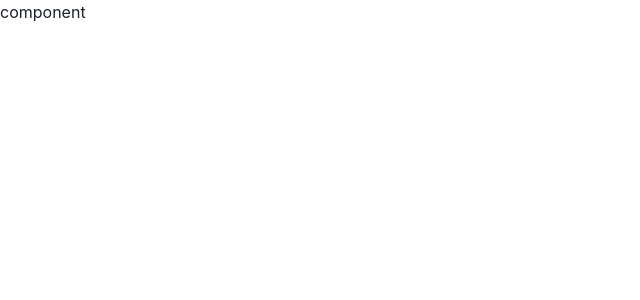
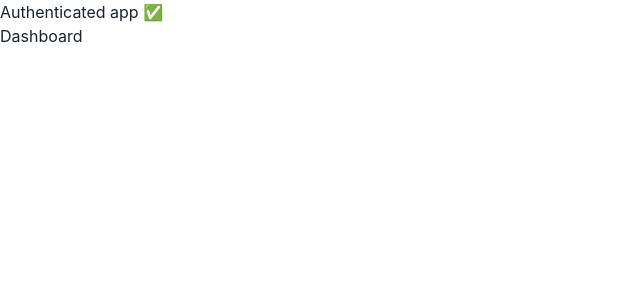
Before and after one commit to masvelio/Devbook, a React (Create React App) app: page /dashboard in a window 1280 px wide. Shown: the top 300 px of the page, without its empty margins (0-640 px from the left). Built offline with nearby package versions, Linux system fonts and the light colour scheme.

Commit message:
Introduce authenticated and unauthenticated app

```diff
--- a/src/App.tsx
+++ b/src/App.tsx
@@ -9,17 +9,15 @@ import { Routes } from './Routes';
 
 export const App = () => (
   <React.StrictMode>
-    <AuthProvider value={{ value: 'something' }}>
     <ChakraProvider theme={theme}>
       <ColorModeScript />
       <Router>
         <ErrorBoundary>
-            <React.Suspense fallback="loading....">
+          <AuthProvider>
             <Routes />
-            </React.Suspense>
+          </AuthProvider>
         </ErrorBoundary>
       </Router>
     </ChakraProvider>
-    </AuthProvider>
   </React.StrictMode>
 );
--- /dev/null
+++ b/src/AuthenticatedApp.tsx
@@ -0,0 +1,17 @@
+import * as React from 'react';
+import { Switch, Route } from 'react-router-dom';
+
+const Nav = () => <h1>NAV</h1>;
+const Dashboard = () => <h1>Dashboard</h1>;
+
+const AuthenticatedApp = () => (
+    <>
+      <h1>Authenticated app ✅</h1>
+      <Switch>
+        <Route exact path="/nav" component={Nav} />
+        <Route path="/dashboard" component={Dashboard} />
+      </Switch>
+    </>
+  );
+
+export default AuthenticatedApp;
--- a/src/Routes.tsx
+++ b/src/Routes.tsx
@@ -1,13 +1,14 @@
 import * as React from 'react';
-import { Switch, Route } from 'react-router-dom';
+import { useAuth } from './context/authContext';
 
-const Login = React.lazy(() => import('./components/Login'));
+const AuthenticatedApp = React.lazy(() => import('./AuthenticatedApp'));
+const UnauthenticatedApp = React.lazy(() => import('./UnauthenticatedApp'));
 
-const Comp = () => <h1>component</h1>;
-
-export const Routes = () => (
-  <Switch>
-    <Route exact path="/login" component={Login} />
-    <Route path="/" component={Comp} />
-  </Switch>
-);
+export const Routes = () => {
+  const { user } = useAuth();
+  return (
+    <React.Suspense fallback="loading...">
+      {user ? <AuthenticatedApp /> : <UnauthenticatedApp />}
+    </React.Suspense>
+  );
+};
--- /dev/null
+++ b/src/UnauthenticatedApp.tsx
@@ -0,0 +1,6 @@
+import * as React from 'react';
+import Login from './components/Login';
+
+const UnauthenticatedApp = () => <Login />;
+
+export default UnauthenticatedApp;
--- a/src/context/authContext.tsx
+++ b/src/context/authContext.tsx
@@ -1,12 +1,15 @@
 import * as React from 'react';
 
-const AuthContext = React.createContext<{ value: string } | null>(null);
+interface IAuthContext {
+  user: boolean;
+}
 
+const AuthContext = React.createContext({} as IAuthContext);
 AuthContext.displayName = 'AuthContext';
 
-const AuthProvider = (
-  props: JSX.IntrinsicAttributes & React.ProviderProps<{ value: string } | null>
-) => <AuthContext.Provider value={{ value: 'string' }} {...props} />;
+const AuthProvider = ({ children }: { children: React.ReactNode }) => (
+  <AuthContext.Provider value={{ user: true }}>{children}</AuthContext.Provider>
+);
 
 const useAuth = () => {
   const context = React.useContext(AuthContext);
```
Lines whose indentation alone changed are shown as unchanged.
